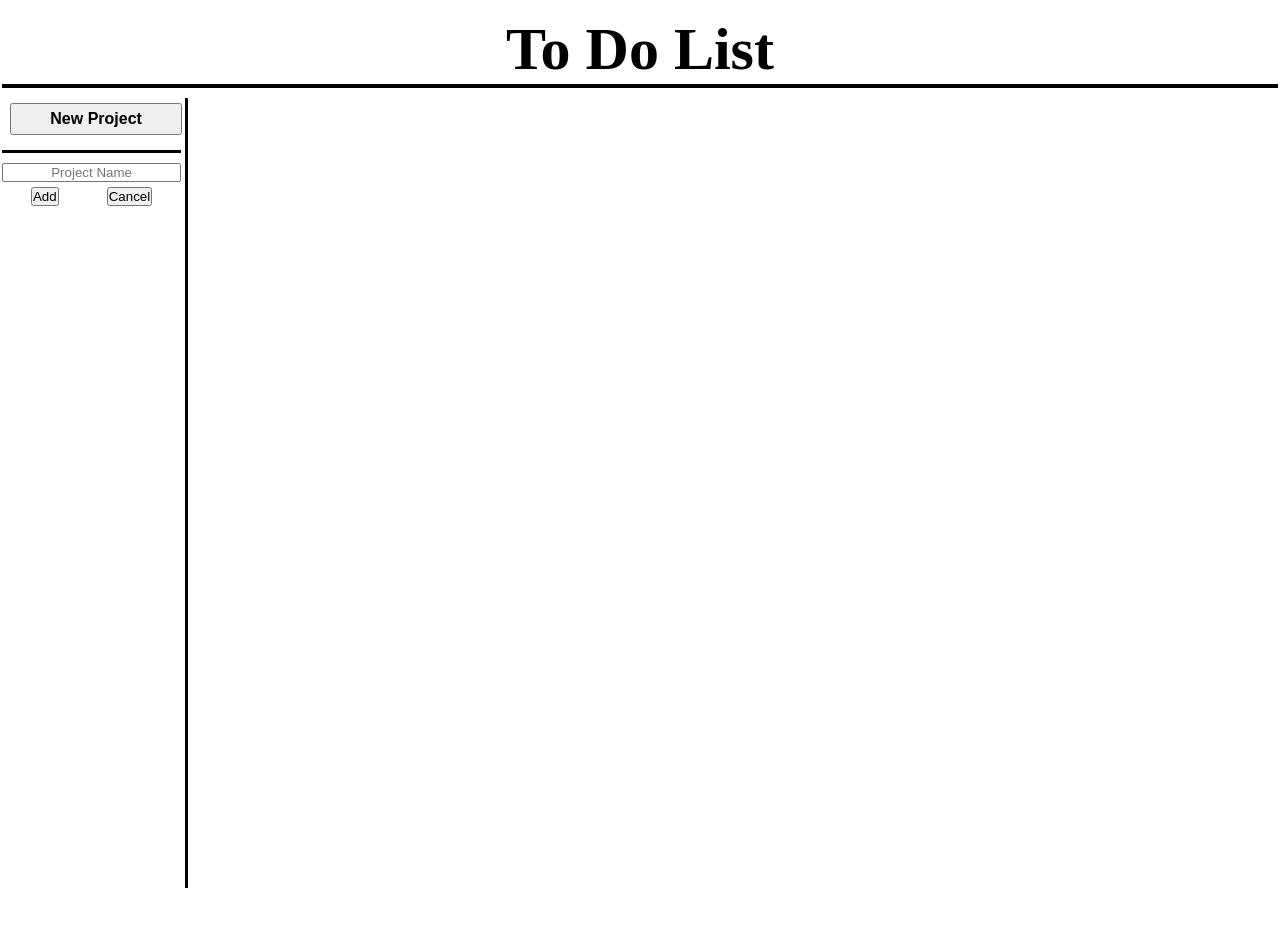
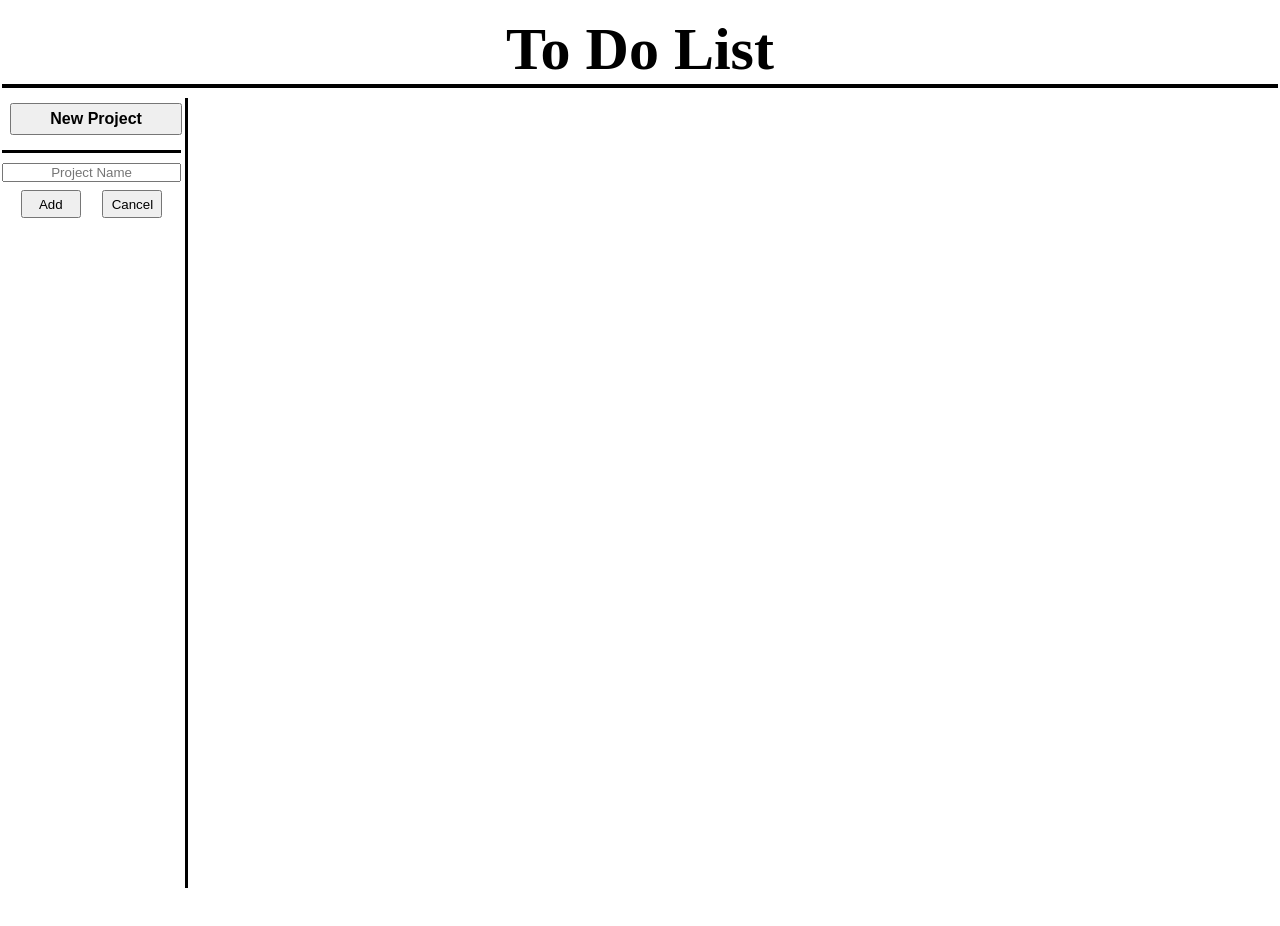
Before and after one commit to PetarPetric/todo-list, a plain HTML site: page index.html in a window 1280 px wide. Both pictures are taken after a click on the button "New Project". Drawn offline with Linux system fonts and the light colour scheme.

Commit message:
styling changes

```diff
--- a/style.css
+++ b/style.css
@@ -57,6 +57,12 @@
   width: 14vw;
 }
 
+.addingStuff, .cancelingStuff {
+  height: 28px;
+  width: 60px;
+  text-align: center;
+}
+
 /* Modal Form */
 
 #modalBox {
@@ -93,5 +99,5 @@
 #buttonDiv {
   display: flex;
   justify-content: space-around;
-  margin: 5px;
+  margin: 8px;
 }
```
